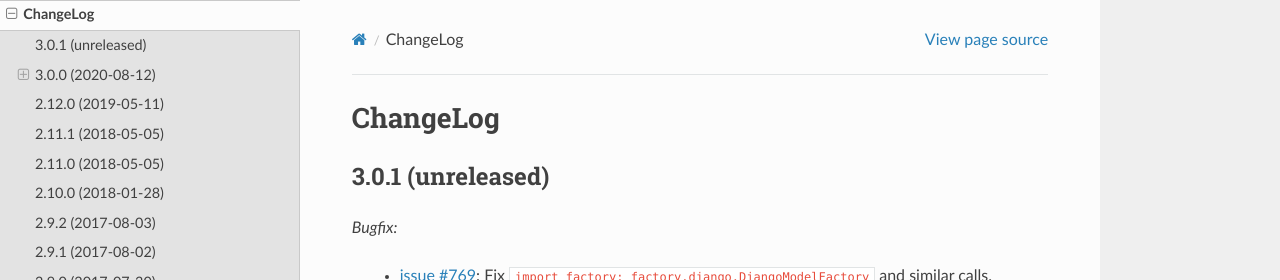
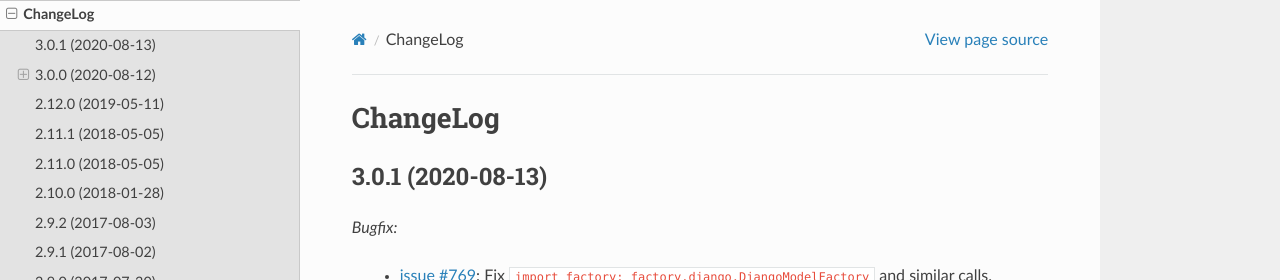
Before and after one commit to FactoryBoy/factory_boy, a Sphinx documentation site: the page built from docs/changelog.rst, in a window 1280 px wide and 900 px high. Shown: the top 280 px of the window. Built offline with Sphinx 7.4.7 and the Read the Docs theme 2.0.0, drawn with Linux system fonts in a browser that asks for light colours.

Commit message:
Preparing release 3.0.1

```diff
--- a/docs/changelog.rst
+++ b/docs/changelog.rst
@@ -1,7 +1,7 @@
 ChangeLog
 =========
 
-3.0.1 (unreleased)
+3.0.1 (2020-08-13)
 ------------------
 
 *Bugfix:*
--- a/setup.cfg
+++ b/setup.cfg
@@ -1,6 +1,6 @@
 [metadata]
 name = factory_boy
-version = 3.0.1.dev0
+version = 3.0.1
 description = A versatile test fixtures replacement based on thoughtbot's factory_bot for Ruby.
 long_description = file: README.rst
 author = Mark Sandstrom
```
